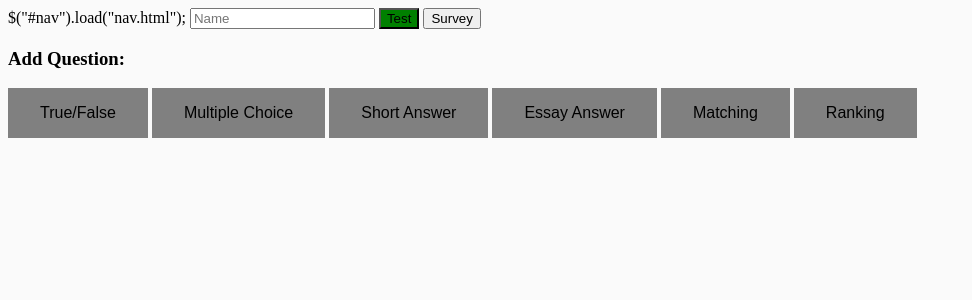
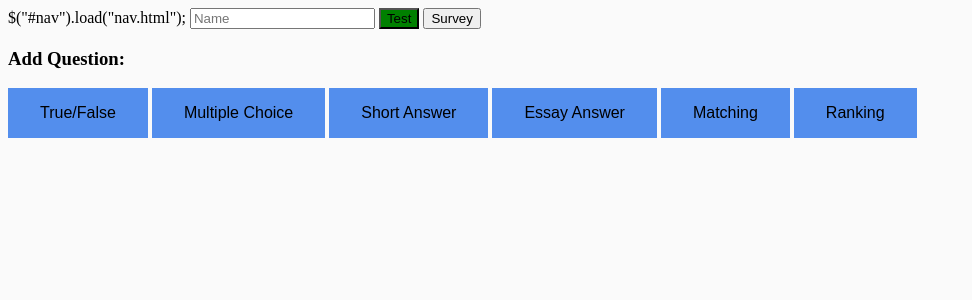
Before and after one commit to jjjpanda/SSW-322, a PHP site: page /createTest.html in a window 1280 px wide. Shown: the top 300 px of the page, without its empty margins (0-972 px from the left). Run offline with PHP 8.4, Linux system fonts and the light colour scheme.

Commit message:
Update css.css
aesthetic improvements part 1

```diff
--- a/public/res/css.css
+++ b/public/res/css.css
@@ -12,7 +12,7 @@ html{
 }
 
 .button {
-    background-color: gray;
+    background-color: rgb(83, 142, 237);
     border: none;
     color: black;
     padding: 16px 32px;
@@ -23,7 +23,7 @@ html{
 }
 
 .button:hover {
-    background-color: blue;
+    background-color: cyan;
     color:white;
  }
 
@@ -60,7 +60,7 @@ html{
  }
 
 .addButton{
-    background-color: gray;
+    background-color: blue;
     border: none;
     color: black;
     text-align: center;
```
